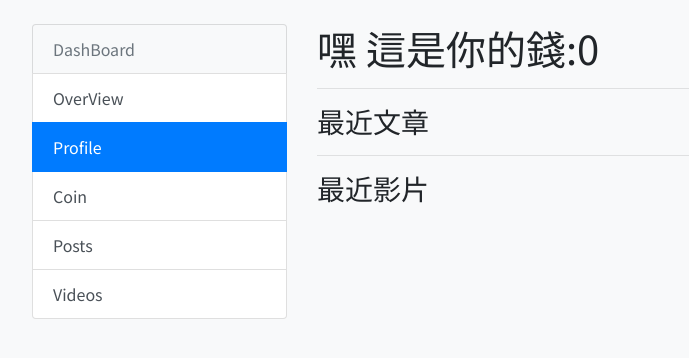
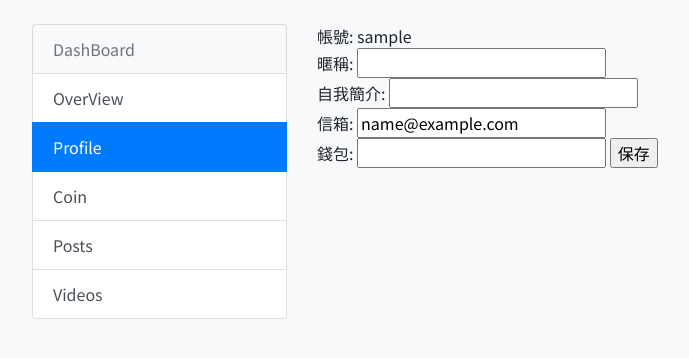
Before and after one commit to yuchingtw/Webpages_Development_Final_Project, a Django app: page /dashboard/profile in a window 1280 px wide. Shown: the part 56-414 px from the top of the page, without its empty margins (53-742 px from the left). Run offline with Django 3.2, Linux system fonts and the light colour scheme; the visitor is signed in with stand-in values (Sample User, id 1); data comes from the database, SQL or seed files in the repository; some libraries are stand-ins or nearby versions.

Commit message:
dashboard_profile

```diff
--- a/mysite/web/templates/dashboard/dashboard_profile.html
+++ b/mysite/web/templates/dashboard/dashboard_profile.html
@@ -127,33 +127,18 @@
       </div>
 
       <div class="col-9">
-        <h1>嘿 這是你的錢:{{user.gold_coin}} </h1>
-        <hr>
-        <h3>最近文章</h3>
-        {% for post in posts %}
-        <div class="d-flex">
-          <div class="p-2">標題：{{post.title}}</div>
-          <div class="ml-auto p-2">
-            <p>上傳日期：{{post.publish_time}}
-              <a href="{% url 'post_edit' %}?q={{post.upid}}">edit</a>
-              <a href="{% url 'post_del' %}?q={{post.upid}}">delete</a>
-            </p>
-          </div>
-        </div>
-        {% endfor %}
-        <hr>
-        <h3>最近影片</h3>
-        {% for video in videos %}
-        <div class="d-flex">
-          <div class="p-2">標題：{{video.title}}</div>
-          <div class="ml-auto p-2">
-            <p>上傳日期：{{video.publish_time}}
-              <a href="{% url 'video_edit' %}?q={{video.uvid}}">edit</a>
-              <a href="{% url 'video_del' %}?q={{video.uvid}}">delete</a>
-            </p>
-          </div>
-        </div>
-        {% endfor %}
+        <form action="{% url 'dashboard_profile' %}" method="post">
+          {% csrf_token %} 帳號: {{user.username}}
+          <br> 暱稱:
+          <input type="text" name="nickname" value="{{user.nickname}}" id="nickname">
+          <br> 自我簡介:
+          <input type="text" name="intro" value="{{user.intro}}" id="intro">
+          <br> 信箱:
+          <input type="text" name="email" value="{{user.email}}" id="email">
+          <br> 錢包:
+          <input type="text" name="xmr_address" value="{{user.xmr_address}}" id="xmr_address">
+          <input type="submit" value="保存">
+        </form>
       </div>
     </div>
 
--- a/mysite/web/views.py
+++ b/mysite/web/views.py
@@ -245,6 +245,14 @@ def dashboard_profile(request):
     context = dict()
     if str(request.user) != "AnonymousUser":
         context = {'anon': 'true'}
+    user = Account.objects.get(username=request.user)
+    if request.method == 'POST':
+        user.nickname = request.POST.get("nickname")
+        user.intro = request.POST.get('intro')
+        user.email = request.POST.get('email')
+        user.xmr_address = request.POST.get('xmr_address')
+        user.save()
+    context.update({'user': user})
     return render(request, DASHBOARD_PROFILE_PAGE, context)
 
 
```
